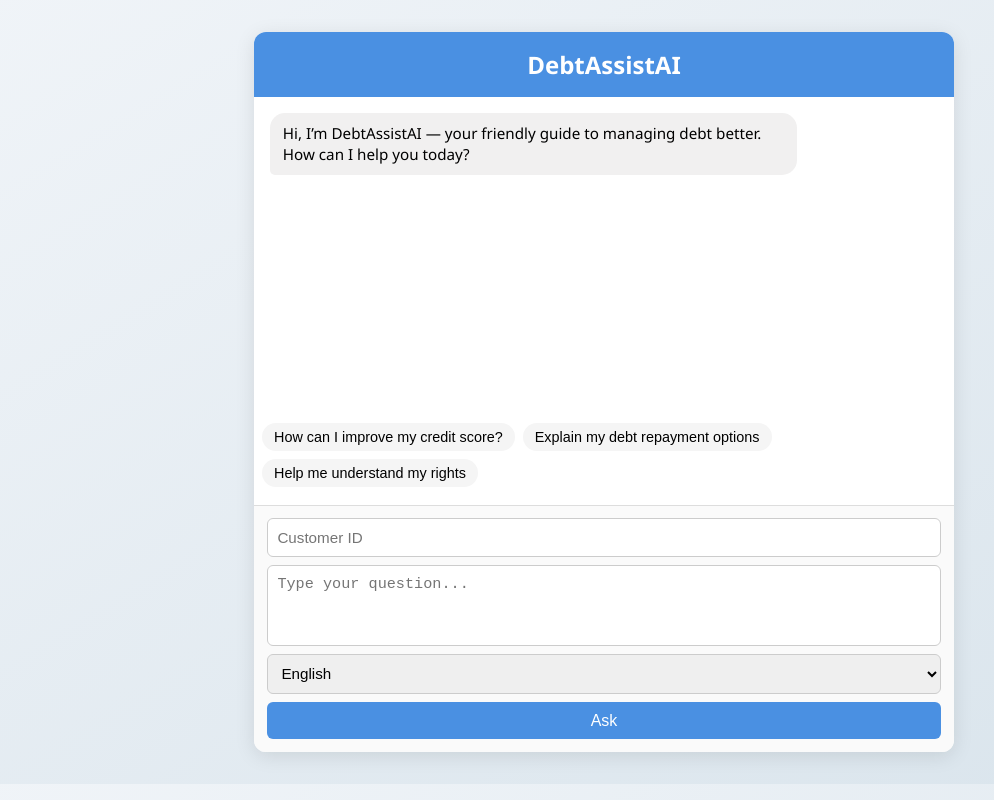
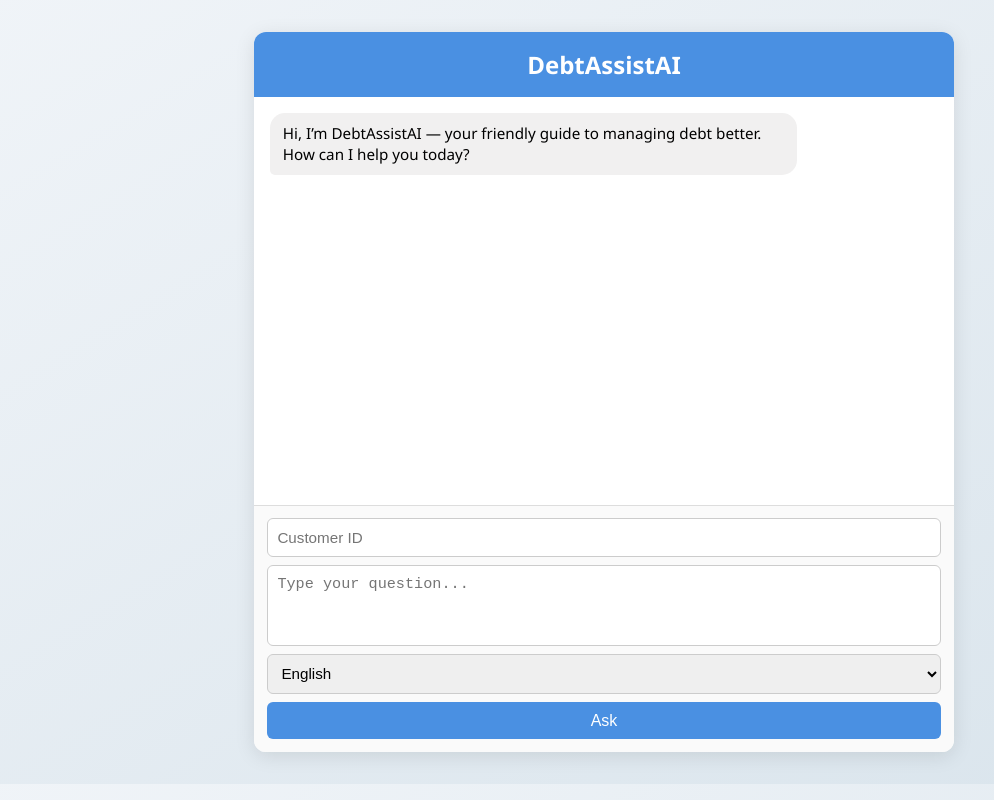
Before and after one commit to consultedge/debtassistai-frontend, a React (Create React App) app: page / in a window 1280 px wide. Shown: the whole page, without its empty margins (36-1030 px from the left). Built offline with nearby package versions, Linux system fonts and the light colour scheme; no server answers.

Commit message:
Update App.js

```diff
--- a/src/App.js
+++ b/src/App.js
@@ -5,12 +5,6 @@ import './styles.css';
 
 function App() {
   const [messages, setMessages] = useState([]);
-
-  const suggestions = [
-    'How can I improve my credit score?',
-    'Explain my debt repayment options',
-    'Help me understand my rights'
-  ];
 
   // On first load, show welcome message
   useEffect(() => {
@@ -29,29 +23,10 @@ function App() {
     // TODO: Call your API here (sendMessage) and push bot response
   };
 
-  // Suggestion chip click
-  const handleSuggestionClick = (suggestion) => {
-    handleNewMessage({ from: 'user', text: suggestion });
-  };
-
   return (
     <div className="app-container">
       <h1>DebtAssistAI</h1>
-
       <MessageList messages={messages} />
-
-      <div className="suggestions">
-        {suggestions.map((s, idx) => (
-          <button
-            key={idx}
-            className="suggestion-chip"
-            onClick={() => handleSuggestionClick(s)}
-          >
-            {s}
-          </button>
-        ))}
-      </div>
-
       <ChatForm onNewMessage={handleNewMessage} />
     </div>
   );
```
